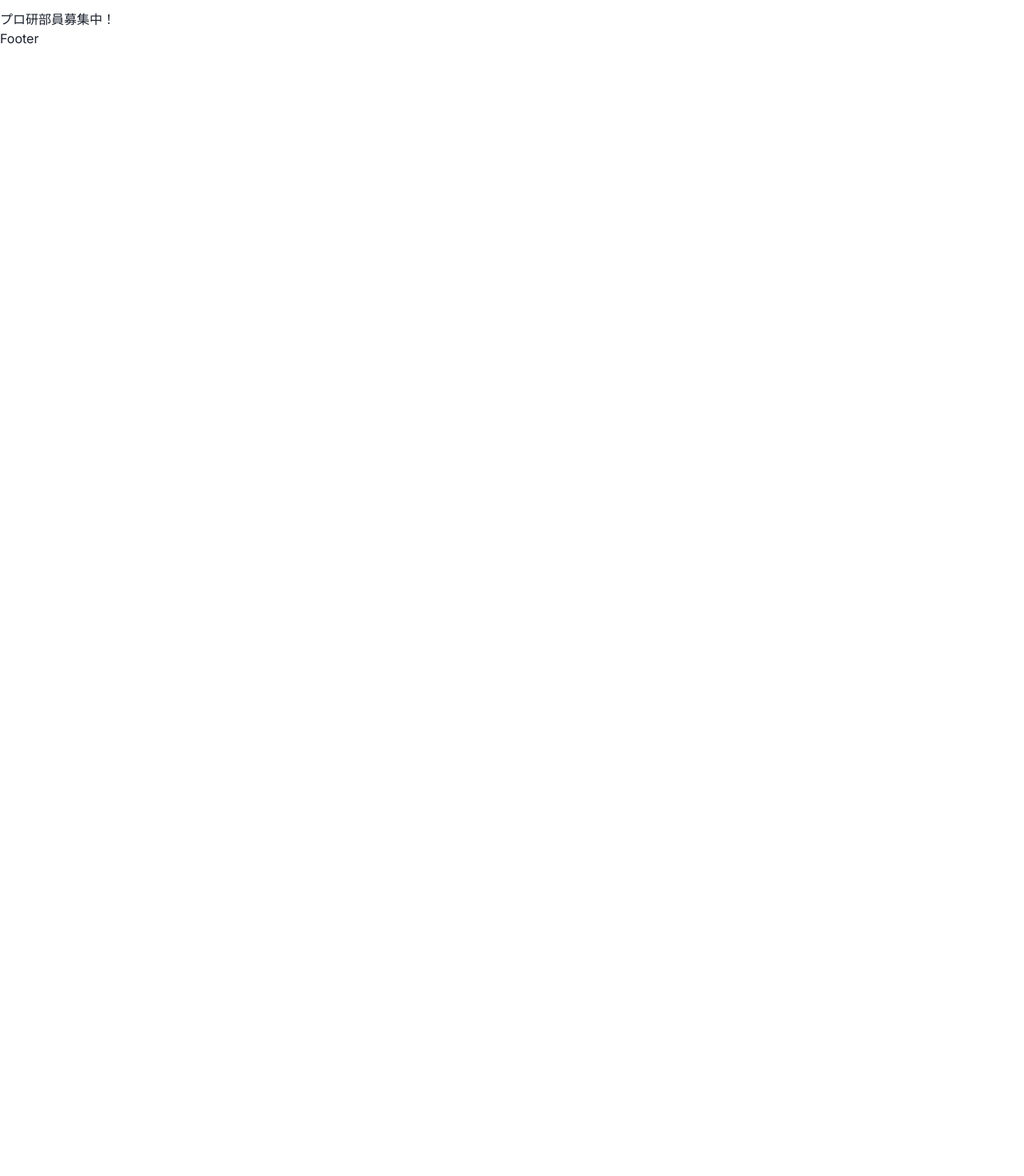
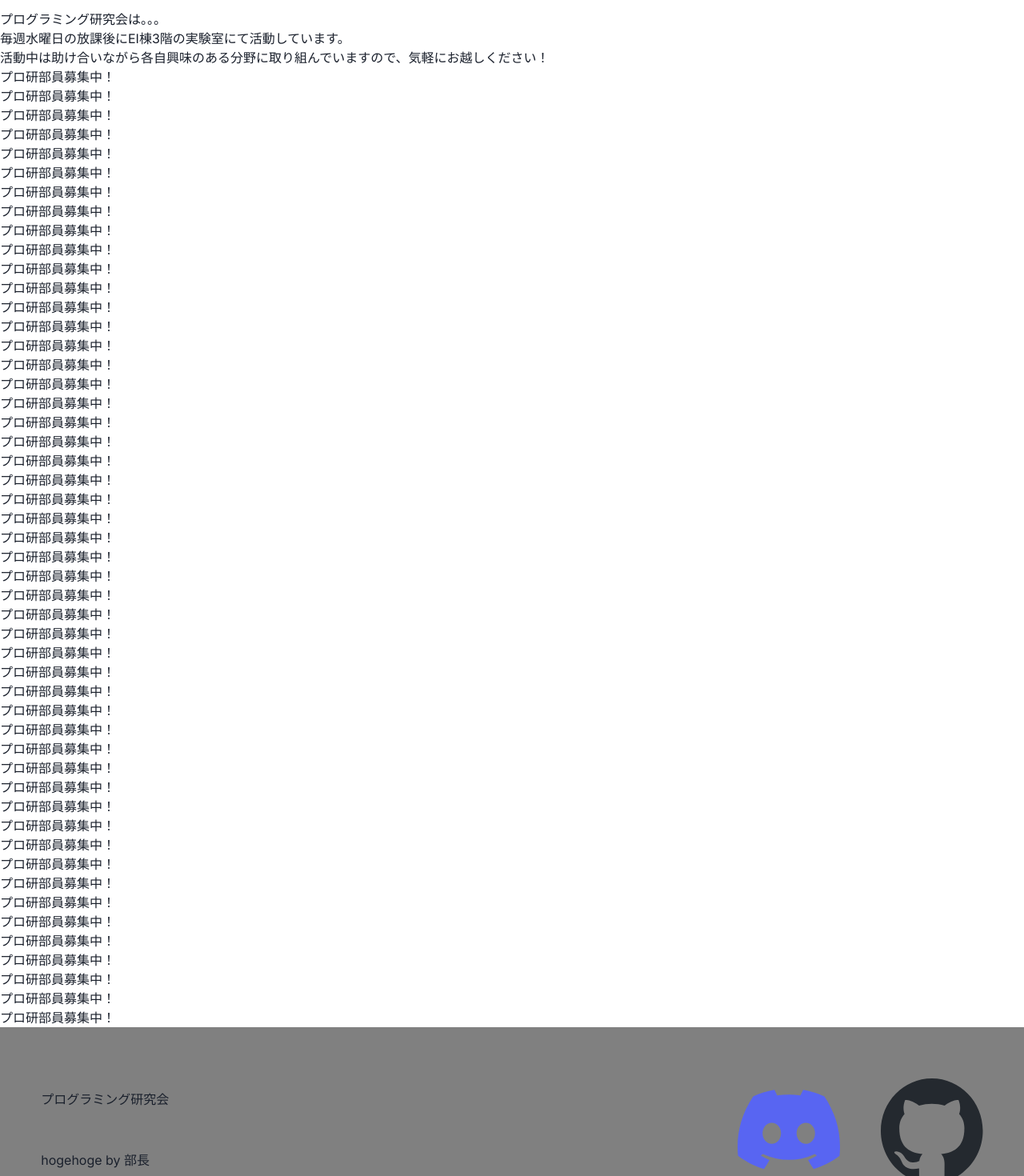
Before and after one commit to nitfc-proken/proken-hp, a Next.js app: page /about in a window 1280 px wide. Shown: the part 60-1530 px from the top of the page at 80% size. Before the commit the page ends 800 px from the top, so only its background shows below. Built offline with nearby package versions, Linux system fonts and the light colour scheme.

Commit message:
フッター実装

```diff
--- a/app/about/page.tsx
+++ b/app/about/page.tsx
@@ -11,7 +11,12 @@ const WorkPage = () => {
  return (
   <>
    <Header />
-   <p>プロ研部員募集中！</p>
+   <p>プログラミング研究会は。。。</p>
+   <p>毎週水曜日の放課後にEI棟3階の実験室にて活動しています。</p>
+   <p>活動中は助け合いながら各自興味のある分野に取り組んでいますので、気軽にお越しください！</p>
+   {[...Array(50)].map((_, index) => (
+    <p key={index}>プロ研部員募集中！</p>
+   ))}
    <Footer />
   </>
  );
--- a/app/components/Footer.tsx
+++ b/app/components/Footer.tsx
@@ -1,7 +1,21 @@
-function Footer(){
-    return (
-        <footer>
-            <div>Footer</div>
-        </footer>
-    );
-}export default Footer;
+import { Image } from "@chakra-ui/react";
+
+function Footer() {
+ return (
+  <footer style={{ backgroundColor: "gray", height: "20vw", display: "flex", justifyContent: "space-between", alignItems: "center", padding: "4vw", maxHeight: "5%" }}>
+   <div style={{ display: "flex", flexDirection: "column", justifyContent: "right", gap: "4vw" }}>
+    <p>プログラミング研究会</p>
+    <p>hogehoge by 部長</p>
+   </div>
+   <div style={{ display: "flex", justifyContent: "right", gap: "4vw" }}>
+    <a href="https://discord.com/invite/your-discord-invite-link" target="_blank" rel="noopener noreferrer">
+     <Image src="svgs/discord-icon-svgrepo-com.svg" alt="discord-logo" boxSize="10vw" />
+    </a>
+    <a href="https://github.com/nitfc-proken" target="_blank" rel="noopener noreferrer">
+     <Image src="svgs/github-mark.svg" alt="github-logo" boxSize="10vw" />
+    </a>
+   </div>
+  </footer>
+ );
+}
+export default Footer;
```
Also changed, not shown: public/svgs/discord-icon-svgrepo-com.svg (added), public/svgs/github-mark.svg (added).
